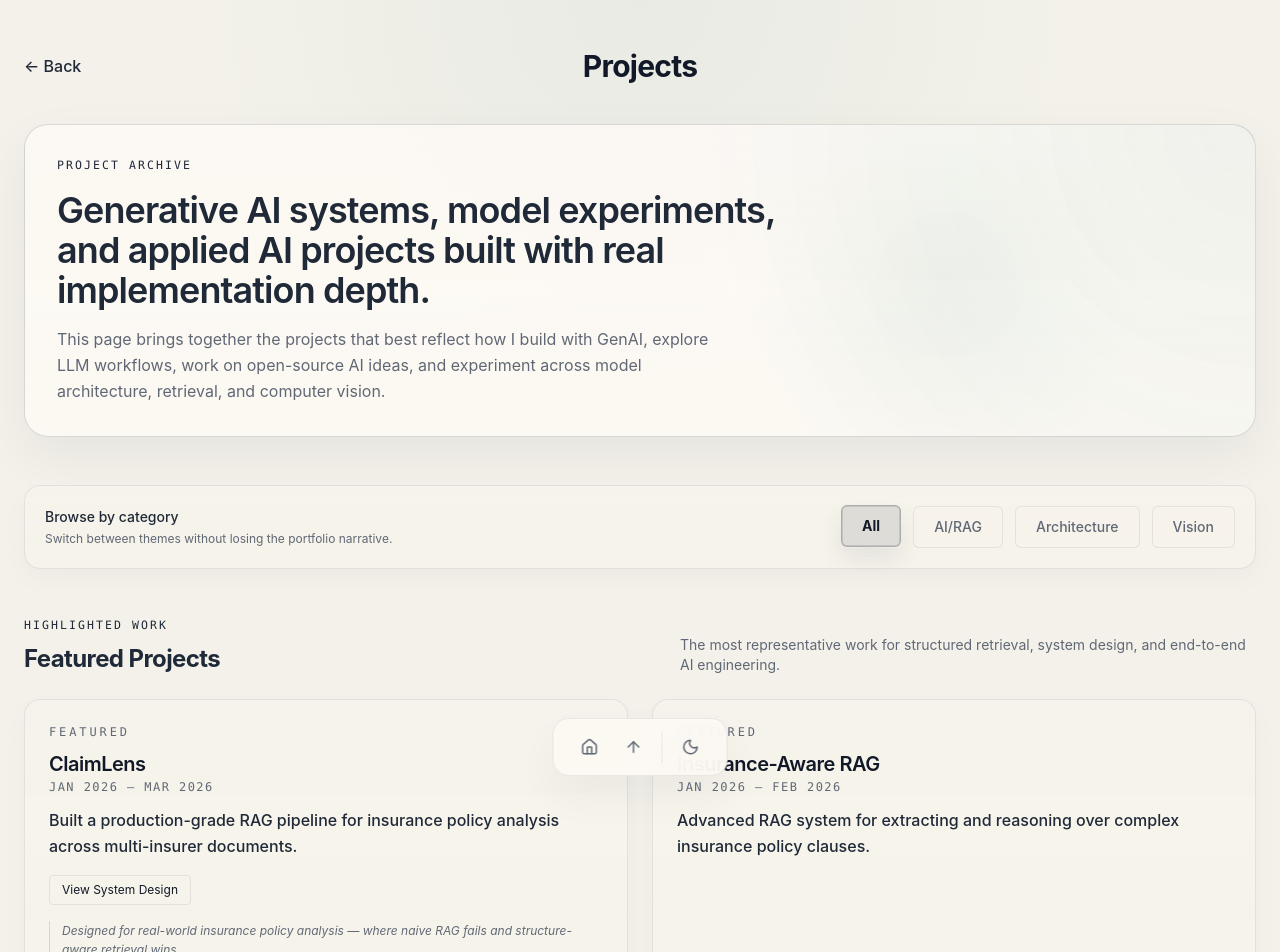
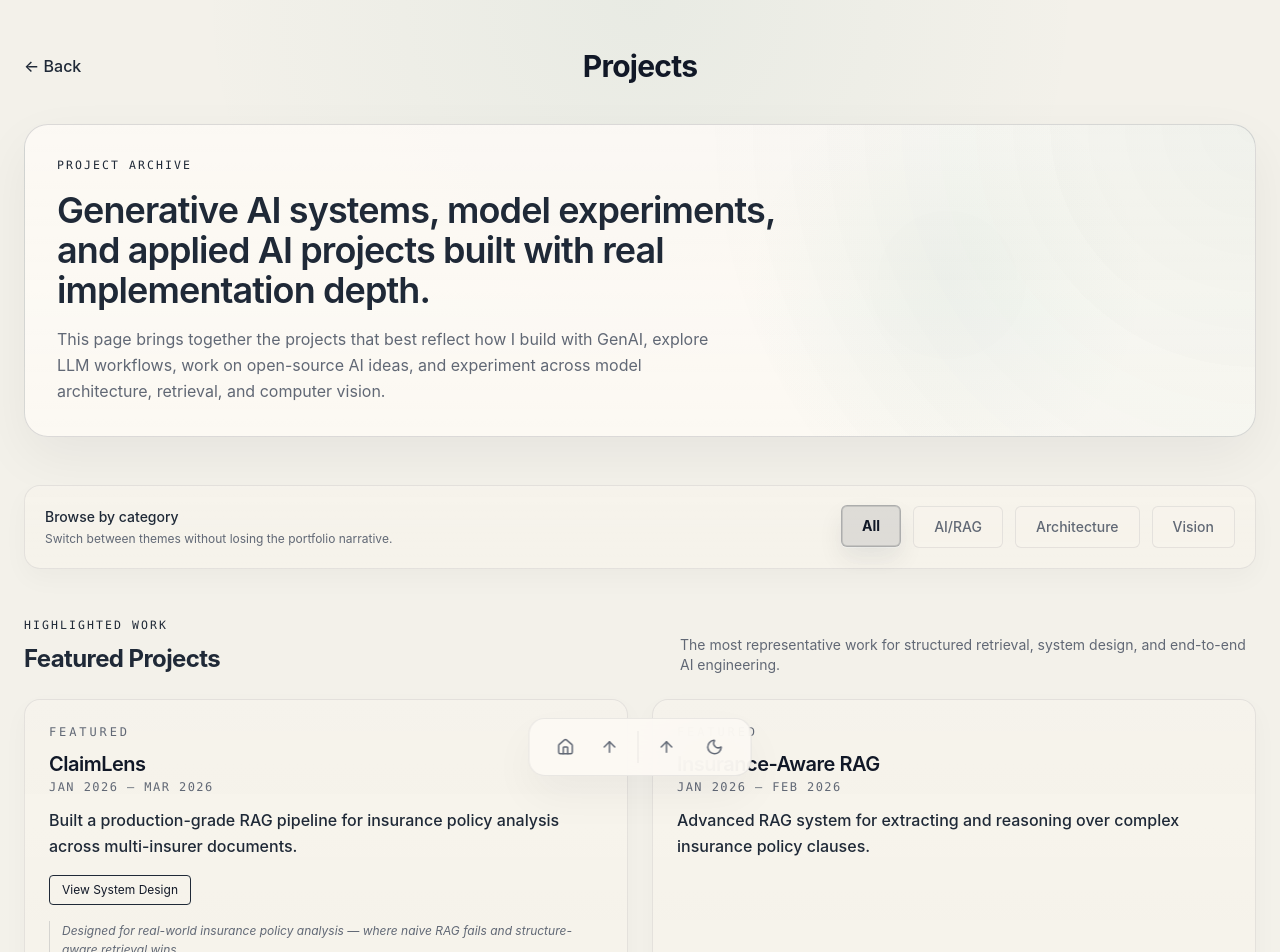
Before and after one commit to kyunbhaii/Portfolio, a Next.js app: page /projects in a window 1280 px wide. Shown: the top 952 px of the page. Built offline with nearby package versions, Linux system fonts and the light colour scheme.

Commit message:
update resume link, add AI skills, and refine UI elements
- replace local resume PDF with Google Drive link
- add LangGraph and MCP to AI Systems skills
- add context-aware scroll to top/bottom button in FloatingDock
- refine light mode border styles for CTA buttons

```diff
--- a/app/components/FloatingDock.tsx
+++ b/app/components/FloatingDock.tsx
@@ -1,6 +1,7 @@
 "use client";
 
 import {
+  ArrowDown,
   ArrowUp,
   Award,
   Briefcase,
@@ -249,6 +250,18 @@ export default function FloatingDock() {
   const isHome = pathname === "/";
   const hideDelay = 2200;
   const [hoveredIndex, setHoveredIndex] = useState<number | null>(null);
+  const [isNearTop, setIsNearTop] = useState(true);
+
+  useEffect(() => {
+    const handleScroll = () => {
+      const scrollableDistance = document.body.scrollHeight - window.innerHeight;
+      // Switch at 55% of total scroll distance
+      setIsNearTop(window.scrollY < scrollableDistance * 0.55);
+    };
+    window.addEventListener("scroll", handleScroll, { passive: true });
+    handleScroll();
+    return () => window.removeEventListener("scroll", handleScroll);
+  }, []);
 
   const {
     activeSection,
@@ -322,6 +335,24 @@ export default function FloatingDock() {
 
         <button
           type="button"
+          onClick={() => {
+            if (isNearTop) {
+              window.scrollTo({ top: document.body.scrollHeight, behavior: "smooth" });
+            } else {
+              window.scrollTo({ top: 0, behavior: "smooth" });
+            }
+          }}
+          className="relative group flex items-center justify-center w-10 h-10 rounded-full transition-all duration-300 ease-out theme-muted theme-utility-hover theme-utility-surface hover:scale-[1.12]"
+          aria-label={isNearTop ? "Scroll to Bottom" : "Scroll to Top"}
+        >
+          {isNearTop ? <ArrowDown size={18} /> : <ArrowUp size={18} />}
+          <span className="dock-tooltip absolute -top-10 left-1/2 -translate-x-1/2 px-2.5 py-1 bg-[var(--panel-solid)] border text-xs rounded-full opacity-0 group-hover:opacity-100 group-focus-visible:opacity-100 transition-opacity duration-200 pointer-events-none whitespace-nowrap">
+            {isNearTop ? "Scroll to Bottom" : "Scroll to Top"}
+          </span>
+        </button>
+
+        <button
+          type="button"
           onClick={toggleTheme}
           className="relative group flex items-center justify-center w-10 h-10 rounded-full transition-all duration-300 ease-out theme-muted theme-utility-hover theme-utility-surface hover:scale-[1.12]"
           aria-label="Toggle theme"
--- a/app/components/ProjectCard.tsx
+++ b/app/components/ProjectCard.tsx
@@ -48,7 +48,7 @@ export default function ProjectCard({
           {projectUrl && (
             <BoxActionLink
               href={projectUrl}
-              className="self-start mt-1 mb-4 text-xs px-3 py-1.5"
+              className="self-start mt-1 mb-4 text-xs px-3 py-1.5 theme-system-design-btn"
               onClick={(e) => e.stopPropagation()}
             >
               View System Design
--- a/app/components/UtilityTextLink.tsx
+++ b/app/components/UtilityTextLink.tsx
@@ -7,6 +7,7 @@ type UtilityTextLinkProps = {
   children: React.ReactNode;
   className?: string;
   external?: boolean;
+  onClick?: React.MouseEventHandler<HTMLAnchorElement>;
 };
 
 export default function UtilityTextLink({
@@ -14,6 +15,7 @@ export default function UtilityTextLink({
   children,
   className = "",
   external = false,
+  onClick,
 }: UtilityTextLinkProps) {
   const sharedClassName = `theme-footer-link theme-utility-hover theme-utility-text hover:scale-110 transform transition-all duration-200 ease-out inline-block relative group ${className}`.trim();
   const isMailto = href.startsWith("mailto:");
@@ -28,6 +30,7 @@ export default function UtilityTextLink({
         target={isMailto ? undefined : "_blank"}
         rel={isMailto ? undefined : "noopener noreferrer"}
         className={sharedClassName}
+        onClick={onClick}
       >
         {children}
         {underline}
@@ -36,7 +39,7 @@ export default function UtilityTextLink({
   }
 
   return (
-    <Link href={href} className={sharedClassName}>
+    <Link href={href} className={sharedClassName} onClick={onClick}>
       {children}
       {underline}
     </Link>
--- a/app/data/site.ts
+++ b/app/data/site.ts
@@ -4,7 +4,7 @@ export const profile = {
   githubUrl: "https://github.com/kyunbhaii",
   xUrl: "https://x.com/kyunbhaii",
   linkedInUrl: "https://www.linkedin.com/in/scmvikram/",
-  resumeUrl: "/resume.pdf",
+  resumeUrl: "https://drive.google.com/file/d/1jv-lTSarV3YJL_6e-bdASMQMAG2hLD5D/view?usp=sharing",
   siteUrl: "https://vikramaditya-ai.vercel.app",
 } as const;
 
@@ -86,7 +86,7 @@ export const education: EducationEntry[] = [
 ];
 
 export const primarySkillGroups: SkillGroup[] = [
-  { title: "AI Systems", skills: ["RAG", "LangChain", "Vector DBs"] },
+  { title: "AI Systems", skills: ["LangGraph", "MCP", "LangChain", "RAG", "Vector DBs"] },
   { title: "Machine Learning", skills: ["PyTorch", "TF", "Sklearn", "YOLO"] },
   { title: "Data & Analysis", skills: ["Pandas", "NumPy", "Matplotlib"] },
 ];
--- a/app/globals.css
+++ b/app/globals.css
@@ -739,3 +739,7 @@ button {
 ::-webkit-scrollbar-thumb:active {
   background: var(--accent);
 }
+
+[data-theme="light"] .theme-system-design-btn {
+  border-color: #1f2937 !important;
+}
--- a/app/page.tsx
+++ b/app/page.tsx
@@ -129,7 +129,7 @@ export default function Home() {
           <div className="flex justify-center mt-10">
             <Link
               href="/projects"
-              className="theme-cta-light-hover relative px-8 py-3 border theme-border-subtle rounded-xl theme-copy-strong overflow-hidden group transition-all duration-300 ease-out hover:border-[var(--accent)] hover:text-[var(--accent)] active:scale-[0.98]"
+              className="theme-cta-light-hover relative px-8 py-3 border theme-border-subtle rounded-xl theme-copy-strong overflow-hidden group transition-all duration-300 ease-out hover:border-[var(--accent)] hover:text-[var(--accent)] active:scale-[0.98] theme-system-design-btn"
             >
               <span className="theme-cta-fill absolute inset-0 w-0 group-hover:w-full transition-all duration-300 ease-out" />
 
```
Also changed, not shown: 1 other file (tests, documents, lock files or other folders).
